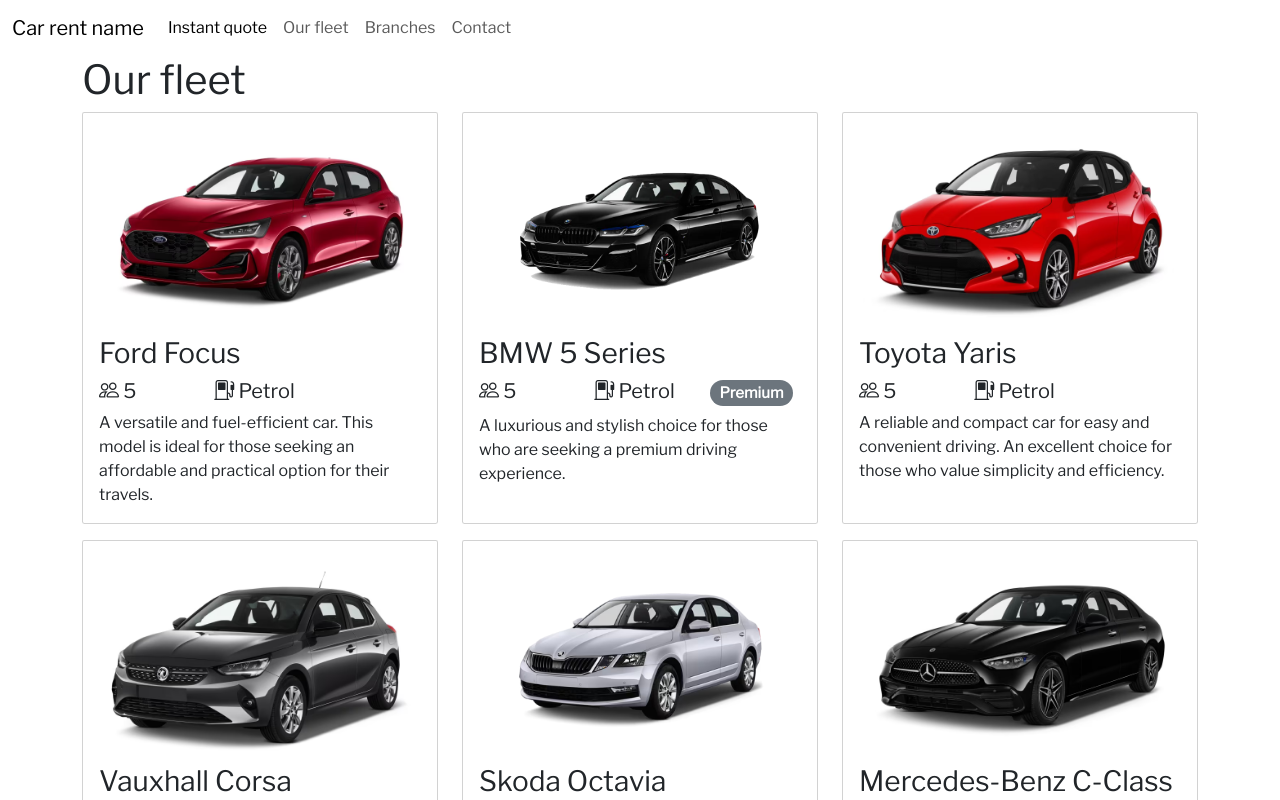
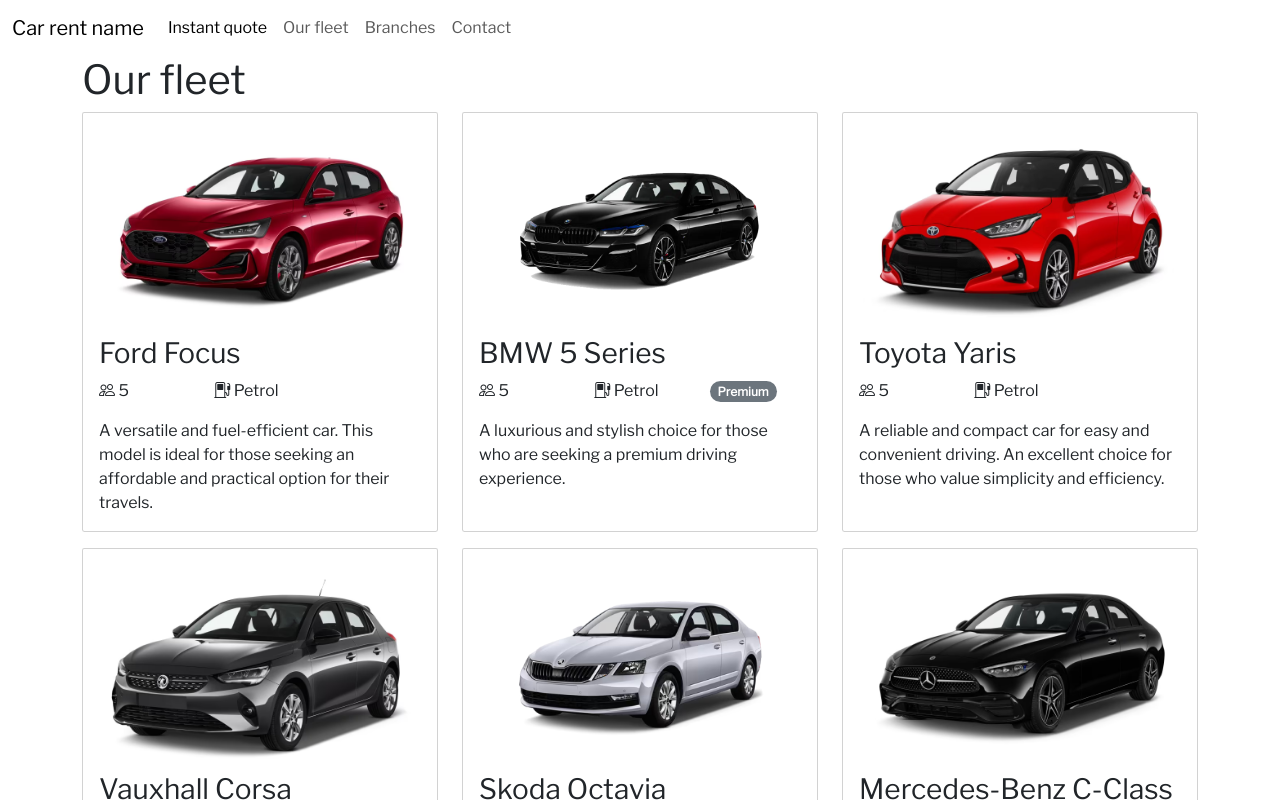
Before and after one commit to ben-oldham1/Car-Rental-Site, a Next.js app: page /fleet in a window 1280 px wide. Shown: the top 800 px of the page. Built offline with nearby package versions, Linux system fonts and the light colour scheme.

Commit message:
Formatting adjustments

```diff
--- a/src/app/components/CarCard.js
+++ b/src/app/components/CarCard.js
@@ -32,19 +32,19 @@
                 </div>
                 <div className='row'>
                     <div className='col-md-4'>
-                        <h5>
+                        <p>
                             <i class="bi bi-people"></i> {pplCapacity}
-                        </h5>
+                        </p>
                     </div>
                     <div className='col-md-4'>
-                        <h5>
+                        <p>
                             <i class="bi bi-fuel-pump"></i> {fuel}
-                        </h5>
+                        </p>
                     </div>
                     <div className='col-md-4'>
-                        <h5>
+                        <p>
                             {premium && <span class="badge rounded-pill  bg-secondary">Premium</span>}
-                        </h5>
+                        </p>
                     </div>
                 </div>
                 <div className='row'>
```
